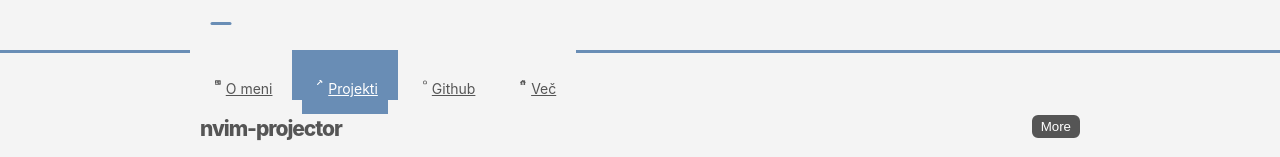
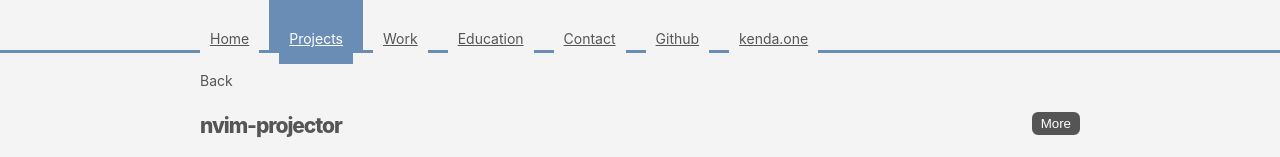
Before and after one commit to kndndrj/website, a Next.js app: page /projects in a window 1280 px wide. Shown: the top 157 px of the page. Built offline with nearby package versions, Linux system fonts and the light colour scheme.

Commit message:
organized navbar and card - same buttons

```diff
--- a/components/layout.tsx
+++ b/components/layout.tsx
@@ -1,7 +1,6 @@
 import Head from "next/head"
 import utilStyles from "../styles/utils.module.css"
 import A from "../components/a"
-import { FontAwesomeIcon } from "@fortawesome/react-fontawesome"
 import Navbar from "./navbar"
 
 type LayoutProps = {
@@ -23,7 +22,7 @@
       )}
       <section className={utilStyles.mainSection}>
         {home || (
-          <A href="/"><FontAwesomeIcon icon={["fas", "angle-left"]} />Back</A>
+          <A href="/">Back</A>
         )}
         {children}
       </section>
--- a/components/navbar.module.css
+++ b/components/navbar.module.css
@@ -4,6 +4,7 @@
 }
 
 .header {
+  transition: all 0.25s;
   width: 100%;
   height: 53px;
   background-color: var(--color-background-light);
@@ -43,18 +44,51 @@
   padding: 0px 5px 5px 5px;
 }
 
-.burger {
-  height: 100%;
-  height: 50px;
-  padding: 14px 20px;
+.button {
   cursor: pointer;
+  background-color: var(--color-text-primary);
+  border: none;
+  border-radius: 100%;
   color: var(--color-text-secondary);
-  background: transparent;
-  outline: none;
-  border: none;
+  padding: 0;
+  text-align: center;
+  text-decoration: none;
+  display: flex;
+  font-size: 16px;
+  margin-left: 10px;
+  margin-top: 10px;
 }
 
-@media (min-width: 55em) {
+.button .icon {
+  padding: 10px;
+}
+
+
+.toggle {
+  position: fixed;
+  left: 10px;
+  top: 10px;
+  margin-left: 0px;
+  margin-top: 0px;
+}
+
+.button svg {
+  width: 50px;
+  height: 50px;
+}
+
+.hide {
+  margin-top: -100%;
+}
+
+@media (min-width: 900px) {
+  .hide {
+    margin-top: 0%;
+  }
+  .button {
+    display: none;
+  }
+
   .tab {
     margin: 0;
     padding: 0;
--- a/components/navbar.tsx
+++ b/components/navbar.tsx
@@ -2,23 +2,8 @@
 import utilStyles from "../styles/utils.module.css";
 import Link from "next/link";
 import { useRouter } from "next/dist/client/router";
-import MenuToggle from "./menu_toggle";
-import { FontAwesomeIcon } from "@fortawesome/react-fontawesome";
-import { IconProp } from "@fortawesome/fontawesome-svg-core";
-
-export type PageButton = {
-  icon: IconProp,
-  label: string,
-  href: string,
-  blank: boolean,
-}
-
-const pages: PageButton[] = [
-  { icon: ["fas", "address-card"], label: "O meni", href: "/", blank: false },
-  { icon: ["fas", "hammer"], label: "Projekti", href: "/projects", blank: false },
-  { icon: ["fab", "github"], label: "Github", href: "https://github.com/kndndrj", blank: true },
-  { icon: ["fas", "house-user"], label: "Več", href: "https://kenda.one", blank: true },
-];
+import { buttons } from "../lib/navigation"
+import { useState } from "react";
 
 type NavButtonProps = {
   children: any,
@@ -45,23 +30,41 @@
 export default function Navbar() {
   const router = useRouter();
 
+  const [visible, setVisible] = useState(false);
+
   return (
-    <nav className={styles.header}>
+    <>
+      <button className={`${styles.button} ${styles.toggle}`} onClick={() => setVisible(!visible)}>
+        a
+      </button>
+
+      <nav className={`${visible || styles.hide} ${styles.header}`}>
         <div className={utilStyles.container}>
           <div className={styles.navbar}>
-          <MenuToggle />
+
+            <button className={styles.button} onClick={() => setVisible(!visible)}>
+              <svg width="16" height="16" fill="currentColor" viewBox="0 0 16 16"> <path d="M4.646 4.646a.5.5 0 0 1 .708 0L8 7.293l2.646-2.647a.5.5 0 0 1 .708.708L8.707 8l2.647 2.646a.5.5 0 0 1-.708.708L8 8.707l-2.646 2.647a.5.5 0 0 1-.708-.708L7.293 8 4.646 5.354a.5.5 0 0 1 0-.708z" fill="white"></path> </svg>
+            </button>
+
             <ul className={styles.list}>
-            {pages.map((page) => (
+              {buttons.map((button) => (
                 <li
-                className={`${styles.tab} ${page.href === router.route && styles.selected}`}
-                key={page.label}
+                  className={`${styles.tab} ${button.href == router.route && styles.selected}`}
+                  key={button.label}
                 >
-                <NavButton href={page.href} blank={page.blank}><FontAwesomeIcon icon={page.icon} className={styles.icon} />{page.label}</NavButton>
+                  <NavButton
+                    href={button.href}
+                    blank={button.blank}
+                  >
+                    {button.label}
+                  </NavButton>
                 </li>
               ))}
             </ul>
+
           </div>
         </div>
       </nav>
+    </>
   );
 }
--- a/components/sidebar.module.css
+++ b/components/sidebar.module.css
@@ -29,7 +29,9 @@
   display: flex;
   font-size: 16px;
   margin: 10px;
+  position: fixed;
 }
+
 .button svg {
   width: 50px;
   height: 50px;
--- /dev/null
+++ b/lib/navigation.ts
@@ -0,0 +1,15 @@
+export type PageButton = {
+  label: string,
+  href: string,
+  blank: boolean,
+}
+
+export const buttons: PageButton[] = [
+  { label: "Home", href: "/", blank: false },
+  { label: "Projects", href: "/projects", blank: false },
+  { label: "Work", href: "/work", blank: false },
+  { label: "Education", href: "/education", blank: false },
+  { label: "Contact", href: "mailto:andrej@kenda.one", blank: false },
+  { label: "Github", href: "https://github.com/kndndrj", blank: true },
+  { label: "kenda.one", href: "https://kenda.one", blank: true },
+];
--- a/package.json
+++ b/package.json
@@ -11,9 +11,11 @@
   "dependencies": {
     "@fortawesome/fontawesome-svg-core": "^1.2.36",
     "@fortawesome/free-brands-svg-icons": "^5.15.4",
+    "@fortawesome/free-regular-svg-icons": "^6.2.1",
     "@fortawesome/free-solid-svg-icons": "^5.15.4",
-    "@fortawesome/react-fontawesome": "^0.1.16",
+    "@fortawesome/react-fontawesome": "^0.2.0",
     "@types/marked": "^4.0.8",
+    "babel-plugin-macros": "^3.1.0",
     "dompurify": "^2.4.1",
     "framer-motion": "^5.5.5",
     "gray-matter": "^4.0.2",
--- a/pages/_app.tsx
+++ b/pages/_app.tsx
@@ -1,10 +1,5 @@
 import "../styles/global.css"
 import Navbar from "../components/navbar"
-import { library } from "@fortawesome/fontawesome-svg-core"
-import { fas } from "@fortawesome/free-solid-svg-icons"
-import { fab } from "@fortawesome/free-brands-svg-icons"
-
-library.add(fas, fab)
 
 export default function App({ Component, pageProps }) {
   return (
```
Also changed, not shown: components/card.tsx (+11 -13 lines), components/tag.module.css (deleted, +0 -11 lines), components/tag.tsx (deleted, +0 -17 lines), 1 other file (tests, documents, lock files or other folders). Lines whose indentation alone changed are shown as unchanged.
